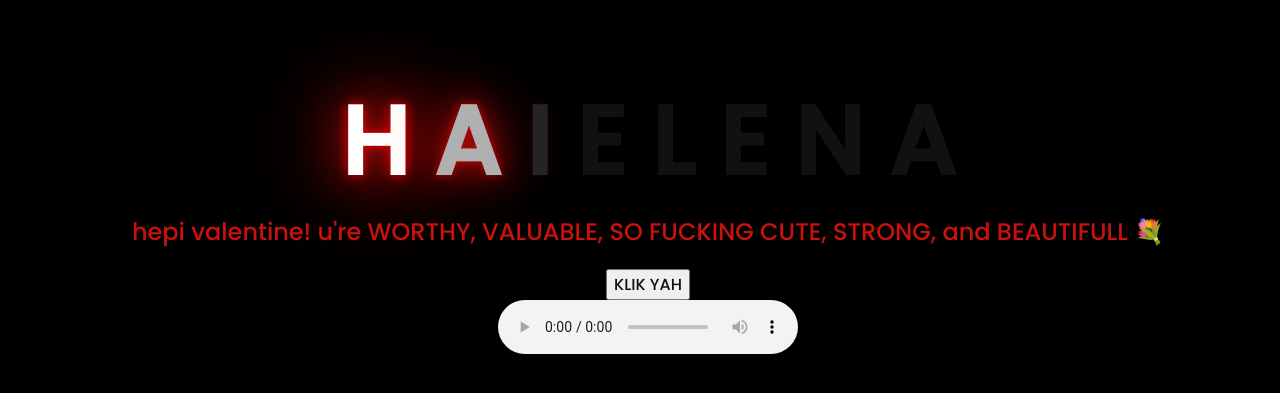
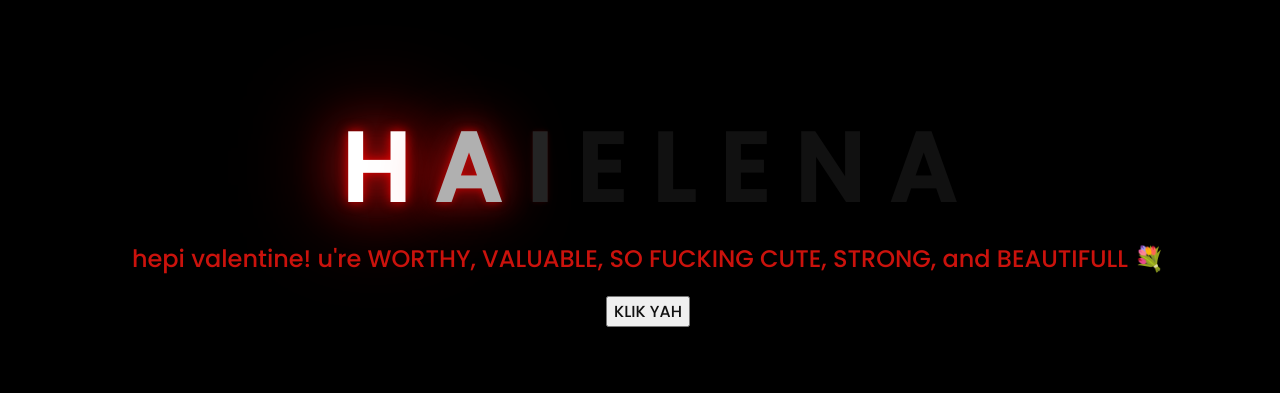
Before and after one commit to hinataas/bunga, a plain HTML site: page index.html in a window 1280 px wide. Shown: the part 197-590 px from the top of the page. Drawn offline with Linux system fonts and the light colour scheme.

Commit message:
Update index.html

```diff
--- a/index.html
+++ b/index.html
@@ -31,12 +31,6 @@
 
 
 
-    </div>
-      <embed src="" Loop="true" autostart="true" width="2" height="0" hidden><audio
-        controls="controls"
-        controls preload="auto"
-        autoplay="autoplay" Loop mutet playsinline>
-        <source src="c:\Users\HP OMEN\Downloads\ssstik.io_1707931078633.mp3" type="audio/mpeg">
-        </audio>
+
 </body>
 </html>
```
